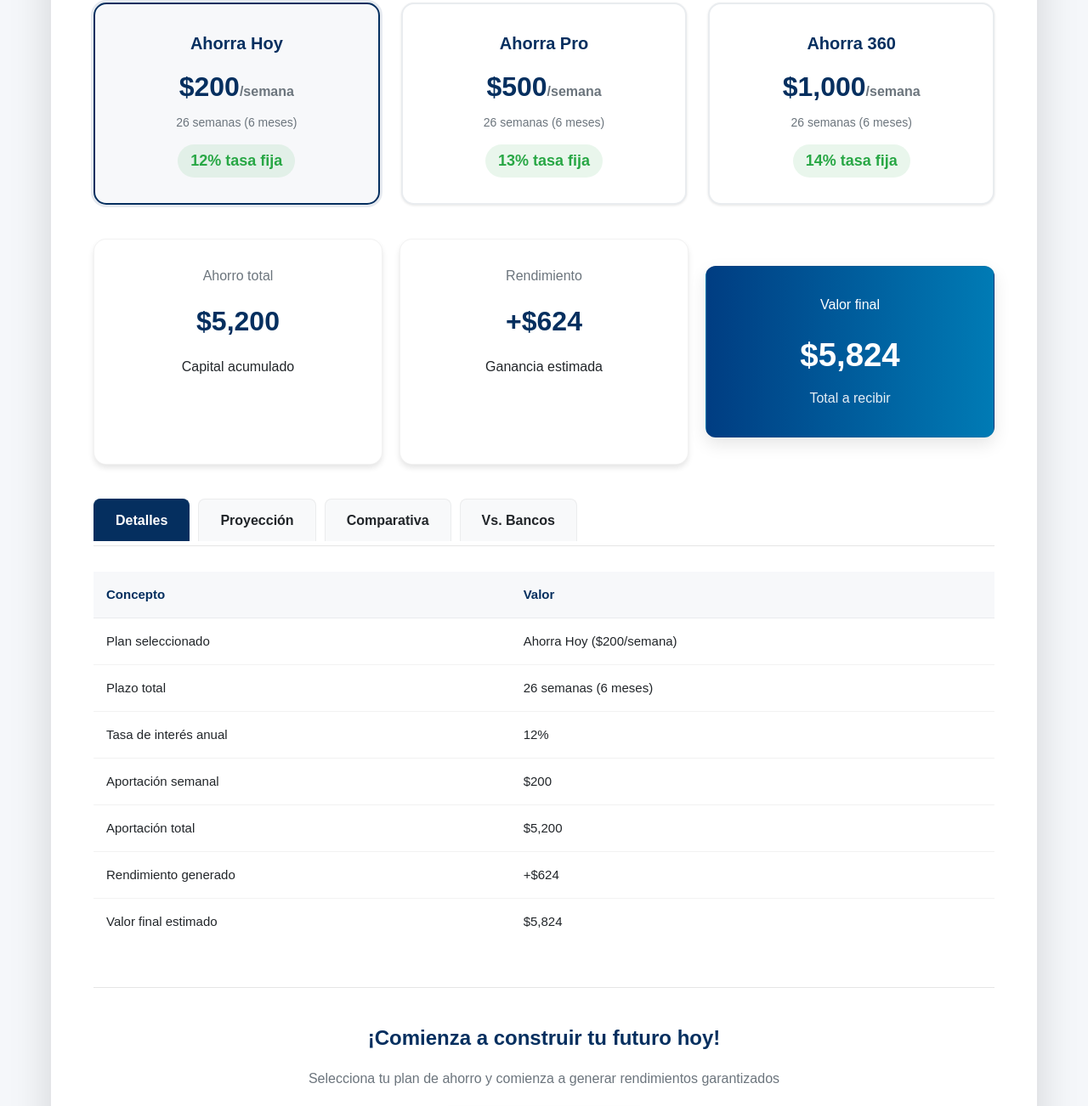
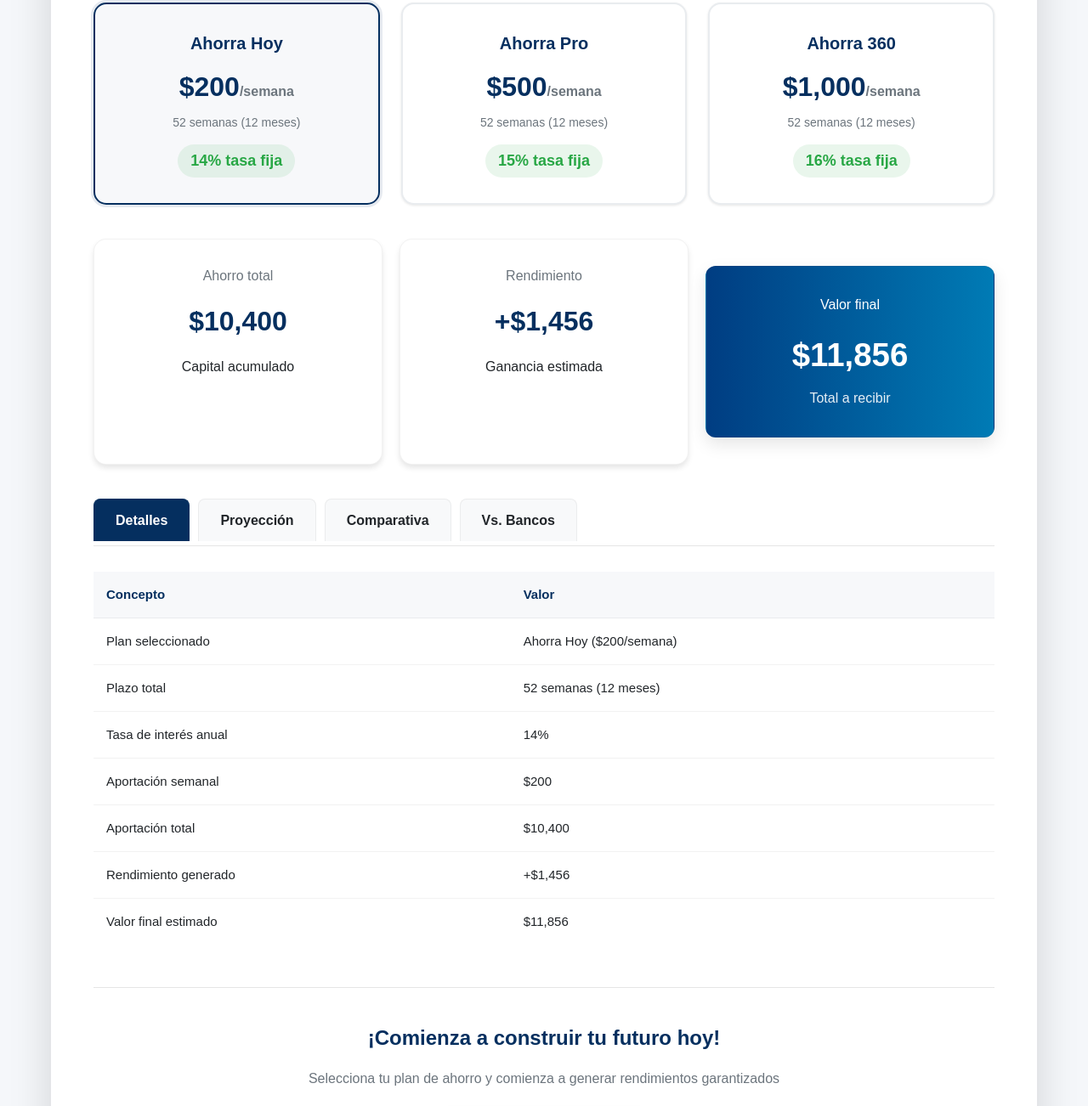
Before and after one commit to Alexterryble/CIP-Financial-Group, a website: page public/ahorro_fijo.html in a window 1280 px wide. Shown: the part 858-2160 px from the top of the page at 85% size. Drawn offline with nearby package versions, Linux system fonts and the light colour scheme.

Commit message:
chore: primera subida del proyecto

```diff
--- a/public/ahorro_fijo.html
+++ b/public/ahorro_fijo.html
@@ -954,25 +954,25 @@
             <p style="margin-bottom: 30px; color: var(--gray);">Selecciona el plan que mejor se adapte a tus necesidades financieras y comienza a generar rendimientos hoy mismo.</p>
 
             <div class="plan-options">
-                <div class="plan-card selected" data-plan="200" data-rate="0.12">
+                <div class="plan-card selected" data-plan="200" data-rate="0.14">
                     <div class="plan-name">Ahorra Hoy</div>
                     <div class="plan-amount">$200<span>/semana</span></div>
-                    <div class="plan-details">26 semanas (6 meses)</div>
-                    <div class="plan-rate">12% tasa fija</div>
+                    <div class="plan-details">52 semanas (12 meses)</div>
+                    <div class="plan-rate">14% tasa fija</div>
                 </div>
 
-                <div class="plan-card" data-plan="500" data-rate="0.13">
+                <div class="plan-card" data-plan="500" data-rate="0.15">
                     <div class="plan-name">Ahorra Pro</div>
                     <div class="plan-amount">$500<span>/semana</span></div>
-                    <div class="plan-details">26 semanas (6 meses)</div>
-                    <div class="plan-rate">13% tasa fija</div>
+                    <div class="plan-details">52 semanas (12 meses)</div>
+                    <div class="plan-rate">15% tasa fija</div>
                 </div>
 
-                <div class="plan-card" data-plan="1000" data-rate="0.14">
+                <div class="plan-card" data-plan="1000" data-rate="0.16">
                     <div class="plan-name">Ahorra 360</div>
                     <div class="plan-amount">$1,000<span>/semana</span></div>
-                    <div class="plan-details">26 semanas (6 meses)</div>
-                    <div class="plan-rate">14% tasa fija</div>
+                    <div class="plan-details">52 semanas (12 meses)</div>
+                    <div class="plan-rate">16% tasa fija</div>
                 </div>
             </div>
 
@@ -1015,7 +1015,7 @@
                     </tr>
                     <tr>
                         <td>Plazo total</td>
-                        <td>26 semanas (6 meses)</td>
+                        <td>52 semanas (12 meses)</td>
                     </tr>
                     <tr>
                         <td>Tasa de interés anual</td>
@@ -1078,21 +1078,21 @@
                     </tr>
                     <tr>
                         <td>Ahorra Hoy ($200)</td>
-                        <td>$5,200</td>
-                        <td>+$624</td>
-                        <td>$5,824</td>
+                        <td>$10,400</td>
+                        <td>+$1,456</td>
+                        <td>$11,856.00</td>
                     </tr>
                     <tr>
                         <td>Ahorra Pro ($500)</td>
-                        <td>$13,000</td>
-                        <td>+$1,690</td>
+                        <td>$26,000</td>
+                        <td>+$3,900</td>
                         <td>$14,690</td>
                     </tr>
                     <tr>
                         <td>Ahorra 360 ($1,000)</td>
-                        <td>$26,000</td>
-                        <td>+$3,640</td>
-                        <td>$29,640</td>
+                        <td>$52,000</td>
+                        <td>+$8,320</td>
+                        <td>$60,320.00</td>
                     </tr>
                 </table>
             </div>
@@ -1428,8 +1428,8 @@ let comparisonChart = new Chart(comparisonCtx, {
         let selectedPlan = {
             name: "Ahorra Hoy",
             amount: 200,
-            rate: 0.12,
-            weeks: 26
+            rate: 0.14,
+            weeks: 52
         };
 
         // Tasas de bancos (promedio 2023)
@@ -1453,7 +1453,7 @@ const bankRates = {
                     name: this.querySelector('.plan-name').textContent,
                     amount: parseFloat(this.dataset.plan),
                     rate: parseFloat(this.dataset.rate),
-                    weeks: 26
+                    weeks: 52
                 };
 
                 calcularAhorro();
@@ -1587,14 +1587,14 @@ const bankRates = {
 
         function updateComparisonChart() {
             const plans = [
-                { amount: 200, rate: 0.12, name: "Ahorra Hoy" },
-                { amount: 500, rate: 0.13, name: "Ahorra Pro" },
-                { amount: 1000, rate: 0.14, name: "Ahorra 360" }
+                { amount: 200, rate: 0.14, name: "Ahorra Hoy" },
+                { amount: 500, rate: 0.15, name: "Ahorra Pro" },
+                { amount: 1000, rate: 0.16, name: "Ahorra 360" }
             ];
 
-            const dataAhorro = plans.map(plan => plan.amount * 26);
-            const dataRendimiento = plans.map(plan => (plan.amount * 26) * plan.rate);
-            const dataTotal = plans.map(plan => (plan.amount * 26) * (1 + plan.rate));
+            const dataAhorro = plans.map(plan => plan.amount * 52);
+            const dataRendimiento = plans.map(plan => (plan.amount * 52) * plan.rate);
+            const dataTotal = plans.map(plan => (plan.amount * 52) * (1 + plan.rate));
 
             comparisonChart.data.datasets = [
                 {
@@ -1623,46 +1623,42 @@ const bankRates = {
             comparisonChart.update();
         }
 
-        function updateWeeklyDetails() {
-    const table = document.getElementById('weekly-details');
-    while(table.rows.length > 1) table.deleteRow(1);
-
-    // Definir los rendimientos objetivos para cada plan
-    const rendimientosObjetivo = {
-        'Ahorra Hoy': 624,
-        'Ahorra Pro': 1690,
-        'Ahorra 360': 3640
-    };
-
-    let capitalAcumulado = 0;
-    let rendimientoAcumulado = 0;
-    let rendimientoTotalEsperado = rendimientosObjetivo[selectedPlan.name] || 0;
-
-    // Calcular el rendimiento semanal proporcional para alcanzar el objetivo
-    let rendimientoSemanal = rendimientoTotalEsperado / selectedPlan.weeks;
-
-    for(let week = 1; week <= selectedPlan.weeks; week++) {
-        capitalAcumulado += selectedPlan.amount;
-        rendimientoAcumulado += rendimientoSemanal;
-        let totalAcumulado = capitalAcumulado + rendimientoAcumulado;
-
-        let row = table.insertRow();
-row.insertCell(0).textContent = week;                            // Semana
-row.insertCell(1).textContent = '$' + selectedPlan.amount.toLocaleString('es-MX');        // Aportación
-row.insertCell(2).textContent = '+$' + rendimientoAcumulado.toLocaleString('es-MX', {maximumFractionDigits: 2});  // Rendimiento ACUMULADO CORRECTO
-row.insertCell(3).textContent = '$' + capitalAcumulado.toLocaleString('es-MX');           // Acumulado
-row.insertCell(4).textContent = '$' + totalAcumulado.toLocaleString('es-MX', {maximumFractionDigits: 2});         // Total
-
-    }
-
-    // Agregar fila de totales
-    let totalRow = table.insertRow();
-    totalRow.style.fontWeight = 'bold';
-    totalRow.insertCell(0).textContent = 'Total';
-    totalRow.insertCell(1).textContent = '$' + (selectedPlan.amount * selectedPlan.weeks).toLocaleString('es-MX');
-    totalRow.insertCell(2).textContent = '$' + (selectedPlan.amount * selectedPlan.weeks).toLocaleString('es-MX');
-    totalRow.insertCell(3).textContent = '+$' + rendimientoAcumulado.toLocaleString('es-MX', {maximumFractionDigits: 2});
-    totalRow.insertCell(4).textContent = '$' + (capitalAcumulado + rendimientoAcumulado).toLocaleString('es-MX', {maximumFractionDigits: 2});
+function updateWeeklyDetails() {
+  const table = document.getElementById('weekly-details');
+  while (table.rows.length > 1) table.deleteRow(1);
+
+  const n = selectedPlan.weeks;        // p.ej. 52
+  const r = selectedPlan.rate;         // 0.14, 0.15, 0.16
+  const A = selectedPlan.amount;       // aportación semanal
+
+  let capitalAcumulado = 0;
+  let rendimientoAcumulado = 0;
+
+  // Interés simple del periodo completo (prorrateado por semana)
+  const rendimientoTotal = (A * n) * r;
+  const rendimientoSemanal = rendimientoTotal / n;
+
+  for (let week = 1; week <= n; week++) {
+    capitalAcumulado += A;
+    rendimientoAcumulado += rendimientoSemanal;
+    const totalAcumulado = capitalAcumulado + rendimientoAcumulado;
+
+    const row = table.insertRow();
+    row.insertCell(0).textContent = week;                                        // Semana
+    row.insertCell(1).textContent = '$' + A.toLocaleString('es-MX');             // Aportación
+    row.insertCell(2).textContent = '+$' + rendimientoAcumulado.toLocaleString('es-MX', { maximumFractionDigits: 2 }); // Rend.
+    row.insertCell(3).textContent = '$' + capitalAcumulado.toLocaleString('es-MX');                                   // Acum.
+    row.insertCell(4).textContent = '$' + totalAcumulado.toLocaleString('es-MX', { maximumFractionDigits: 2 });       // Total
+  }
+
+  // Fila de totales correcta
+  const totalRow = table.insertRow();
+  totalRow.style.fontWeight = 'bold';
+  totalRow.insertCell(0).textContent = 'Total';
+  totalRow.insertCell(1).textContent = '$' + (A * n).toLocaleString('es-MX');    // Aportación total
+  totalRow.insertCell(2).textContent = '+$' + rendimientoTotal.toLocaleString('es-MX', { maximumFractionDigits: 2 }); // Rend. total
+  totalRow.insertCell(3).textContent = '$' + (A * n).toLocaleString('es-MX');    // Capital acumulado
+  totalRow.insertCell(4).textContent = '$' + (A * n + rendimientoTotal).toLocaleString('es-MX', { maximumFractionDigits: 2 }); // Total
 }
 
 
```
